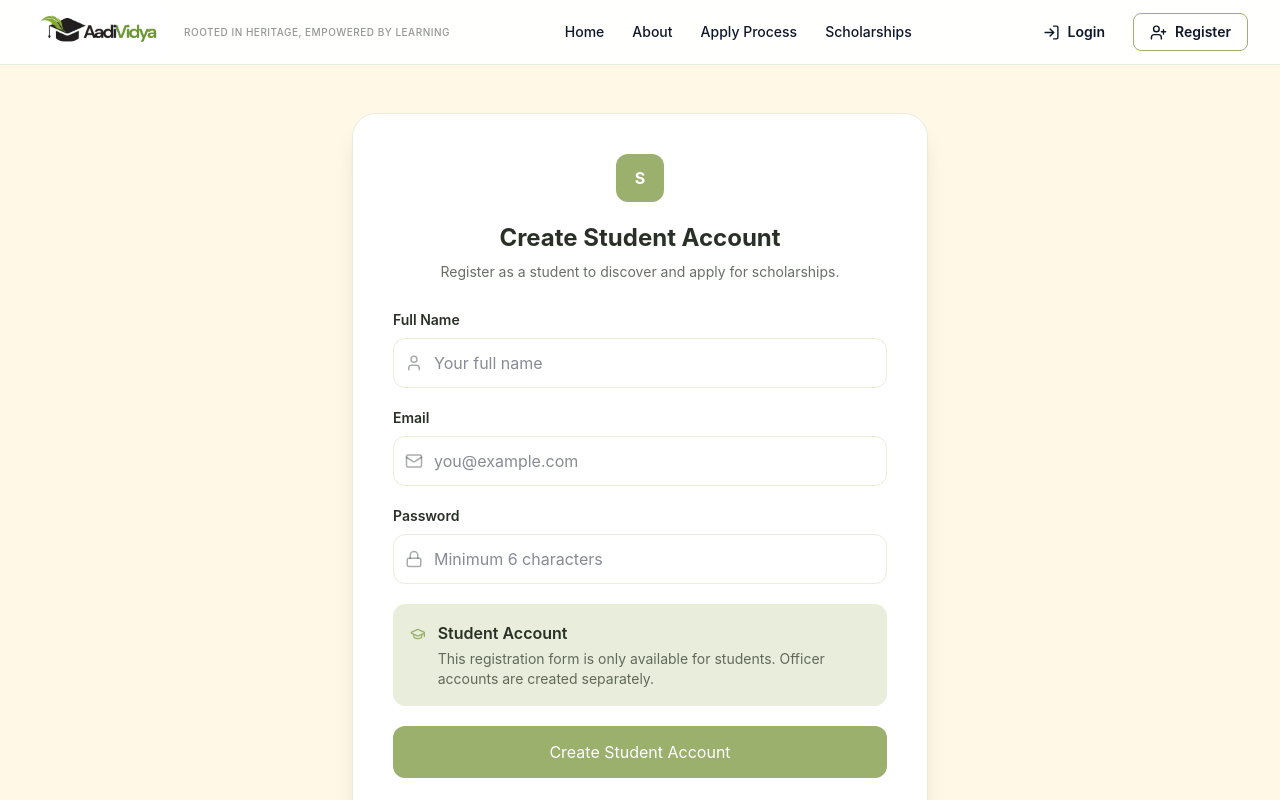
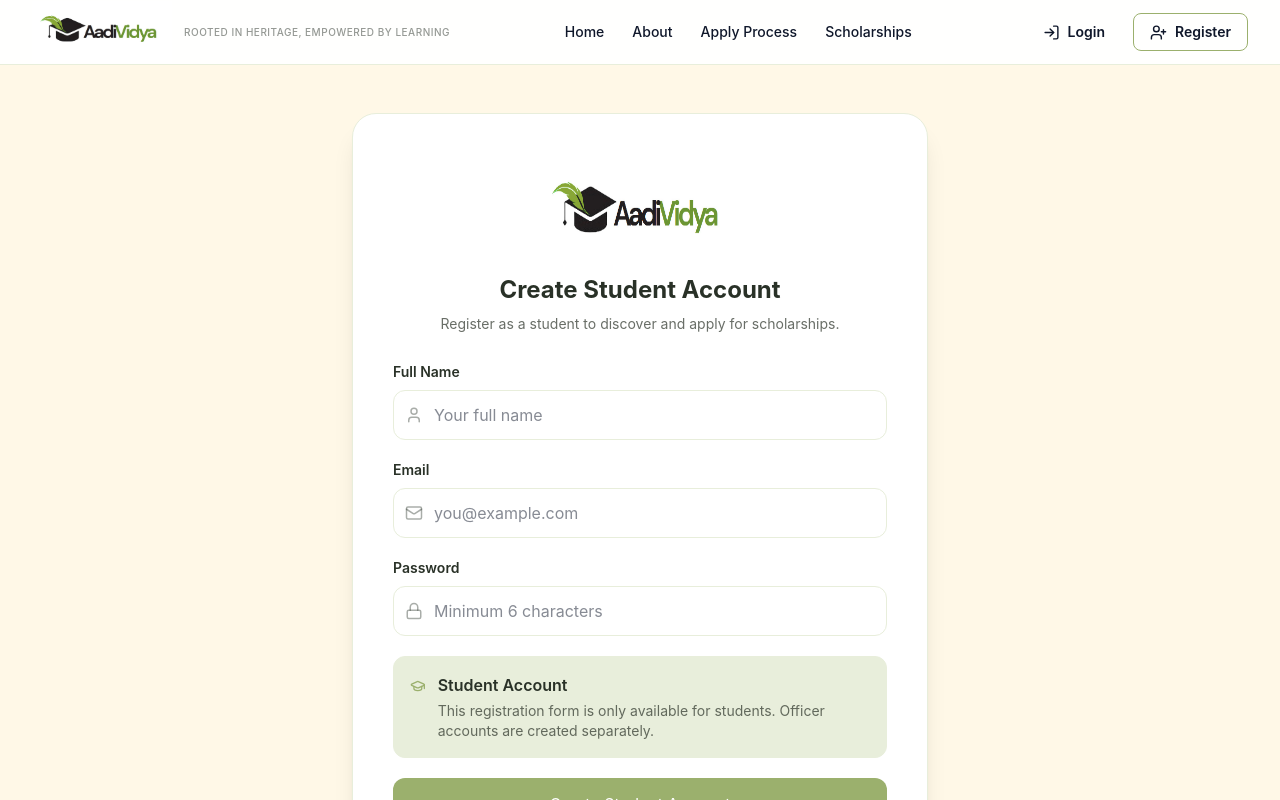
Before and after one commit to Aditya-dev01/pramaanScholarshipfrontend, a React (Vite) app: page /register in a window 1280 px wide. Shown: the top 800 px of the page. Built offline with nearby package versions, Linux system fonts and the light colour scheme.

Commit message:
logo fix on register pg

```diff
--- a/src/pages/public/Register.jsx
+++ b/src/pages/public/Register.jsx
@@ -79,11 +79,11 @@
         {/* Header */}
         <div className="text-center">
 
-          <div className="mx-auto flex h-12 w-12 items-center justify-center rounded-xl bg-[#9BB06D] font-bold text-white">
-            S
+          <div className="mx-auto flex items-center justify-center rounded-xl font-bold text-white">
+            <img src="/logo.jpg" alt="logo" className="h-30 w-50"/>
           </div>
 
-          <h1 className="mt-5 text-2xl font-bold text-[#293127]">
+          <h1 className="text-2xl font-bold text-[#293127]">
             Create Student Account
           </h1>
 
```
